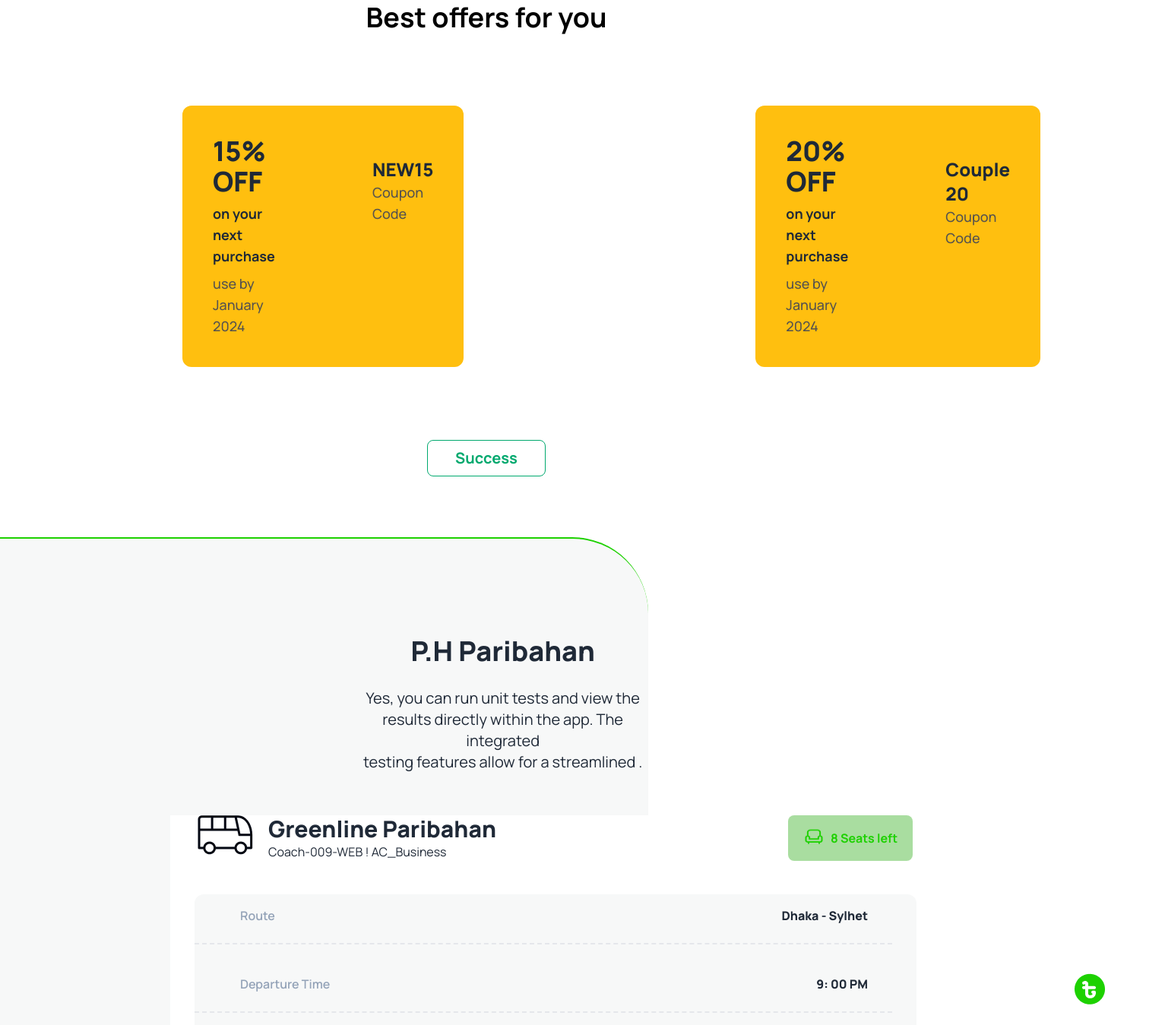
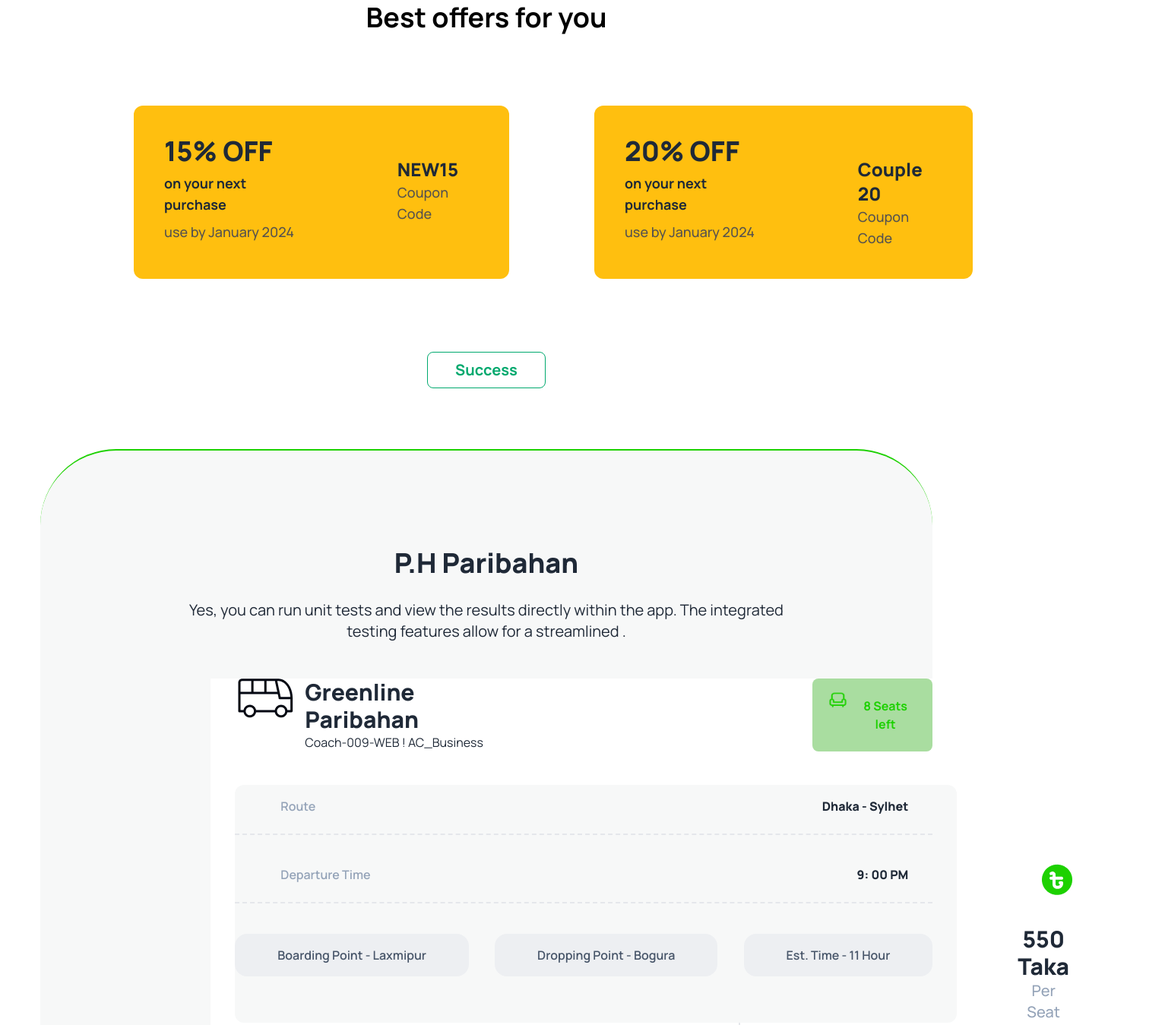
Before and after one commit to Tanzizul-Islam/JSA5, a plain HTML site: page index.html in a window 1280 px wide. Shown: the part 937-2286 px from the top of the page at 76% size, 1533 px wide, since content can reach past the window. Drawn offline with nearby package versions, Linux system fonts and the light colour scheme.

Commit message:
all complete

```diff
--- a/index.html
+++ b/index.html
@@ -110,7 +110,7 @@
           </h3>
         </div>
         <div class="flex mt-24">
-          <div class="bg-[#FFBF0F] p-10 rounded-xl ml-60 flex">
+          <div class="bg-[#FFBF0F] p-10 rounded-xl ml-44 flex">
             <div class="mr-32">
               <h2 class="text-4xl font-extrabold">15% OFF</h2>
               <h3 class="font-bold text-lg mt-2 mb-2">on your next purchase</h3>
@@ -123,7 +123,7 @@
               <p class="font-medium text-lg text-stone-600">Coupon Code</p>
             </div>
           </div>
-          <div class="bg-[#FFBF0F] p-10 rounded-xl ml-96 flex">
+          <div class="bg-[#FFBF0F] p-10 rounded-xl ml-28 flex">
             <div class="mr-32">
               <h2 class="text-4xl font-extrabold">20% OFF</h2>
               <h3 class="font-bold text-lg mt-2 mb-2">on your next purchase</h3>
@@ -143,16 +143,16 @@
           </button>
         </div>
       </div>
-      <section id="seat-total-scrien" class="mt-20">
+      <section id="seat-total-scrien" class="bg-[#F7F8F8] mt-20 pt-32 w-11/12 mx-auto  border-t-2 border-[#1DD100] rounded-[100px] pb-14">
         <div>
           <div
-            class="bg-[#F7F8F8] pt-32 w-8/12 border-t-2 border-[#1DD100] rounded-tr-[100px] pb-14"
+
           >
-            <div>
-              <h2 class="text-center text-4xl font-extrabold mb-7 ml-[470px]">
+            <div class="mb-12">
+              <h2 class="text-center text-4xl font-extrabold mb-7 ">
                 P.H Paribahan
               </h2>
-              <p class="text-center text-xl ml-[470px]">
+              <p class="text-center text-xl">
                 Yes, you can run unit tests and view the results directly within
                 the app. The integrated<br />
                 testing features allow for a streamlined .
@@ -218,7 +218,7 @@
                   </div>
                 </div>
               </div>
-              <div class="ml-44 mt-36">
+              <div class="ml-20 mt-36">
                 <img class="ml-7 mb-9" src="images/fare.png" alt="" />
                 <h3 class="text-3xl font-extrabold text-center">550 Taka</h3>
                 <p class="text-xl text-slate-400 font-medium text-center">
@@ -367,6 +367,6 @@
 
   </div>
  </div>
-      <script src="javascript.js"></script>
+      <script src="java.js"></script>
   </body>
 </html>
```
